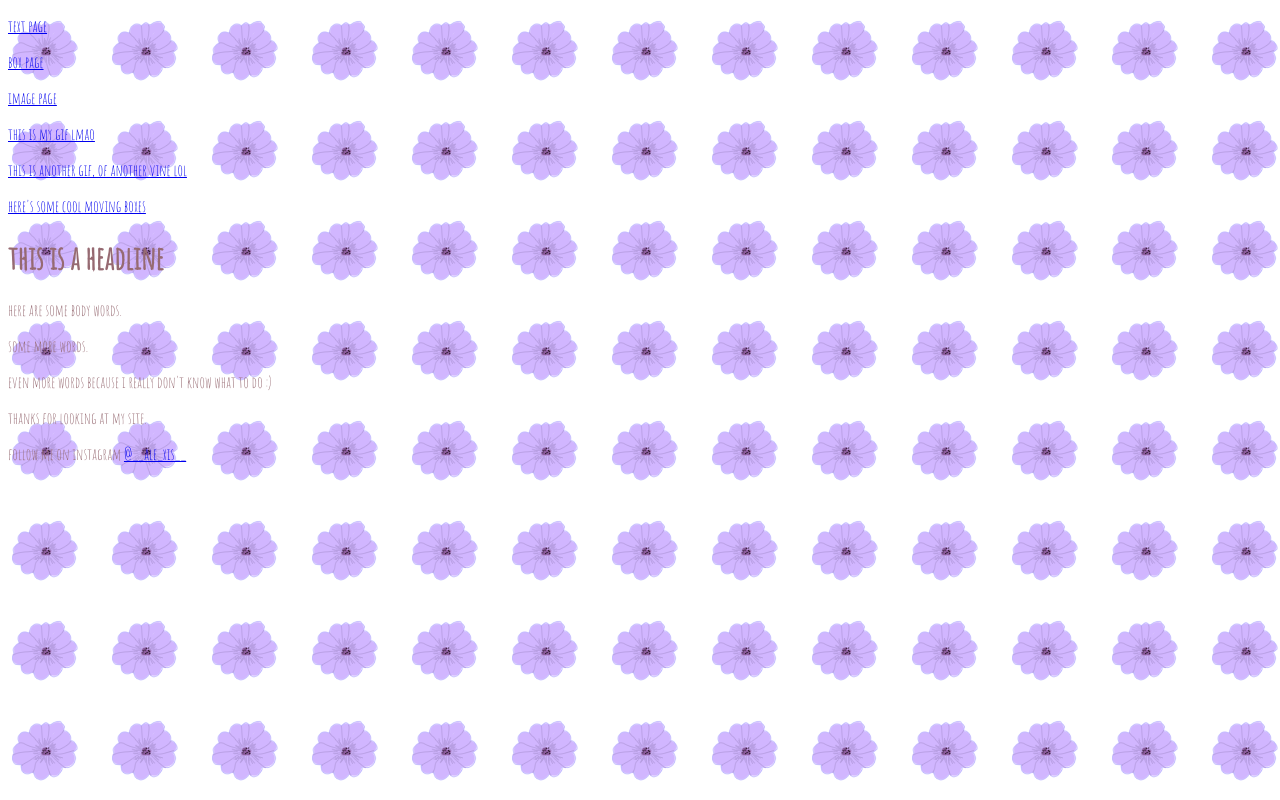
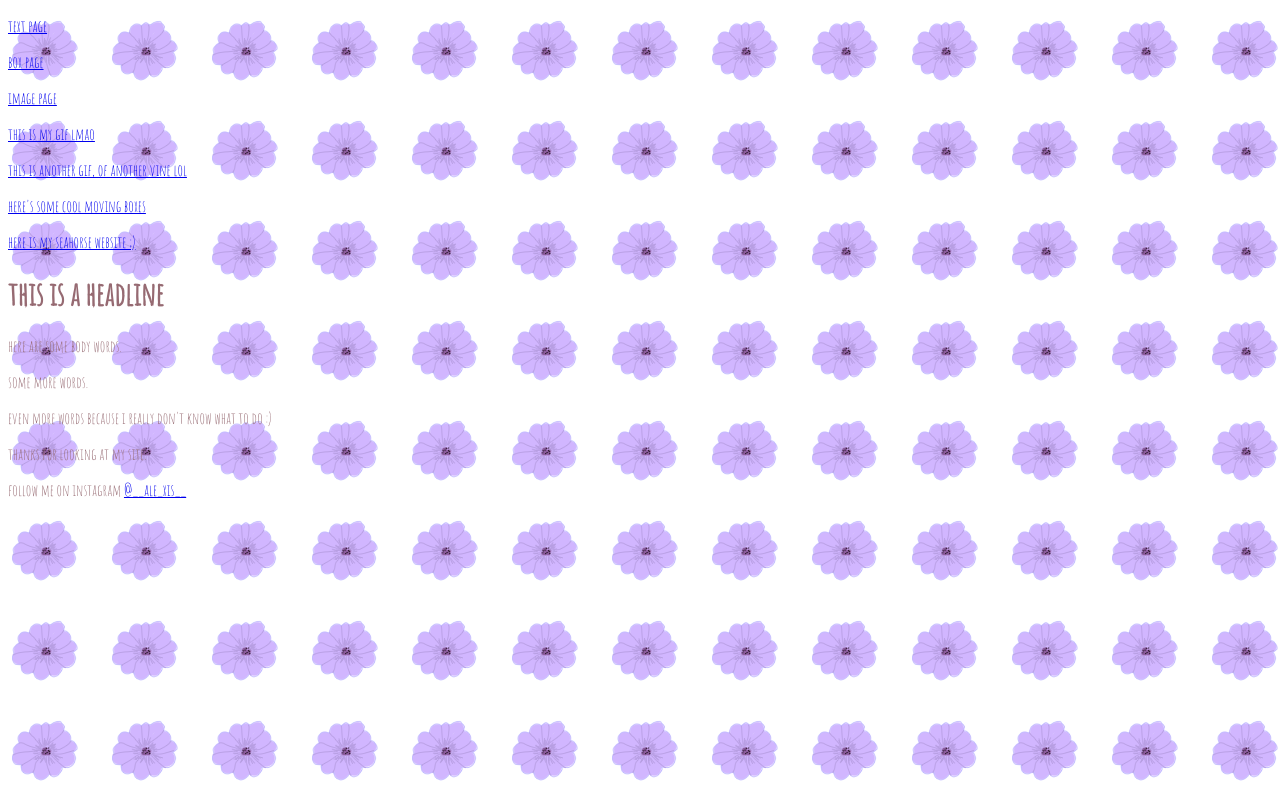
Before and after one commit to alexissteele/classsite, a plain HTML site: page index.html in a window 1280 px wide. Drawn offline with Linux system fonts and the light colour scheme.

Commit message:
Update index.html

```diff
--- a/index.html
+++ b/index.html
@@ -28,7 +28,7 @@ body { background: url("flower.png")
       <p><a href="itsanavocado.gif">this is my gif lmao</a><p>
         <p><a href="roadworkahead.gif">this is another gif, of another vine lol</a></p>
         <p><a href="transforms.html"> here's some cool moving boxes</a></p>
-
+<p><a href="seahorse.html"> here is my seahorse website ;)</a></p>
   <h1>this is a headline</h1>
 <these> here are some body words.
   <p> some more words.
```
